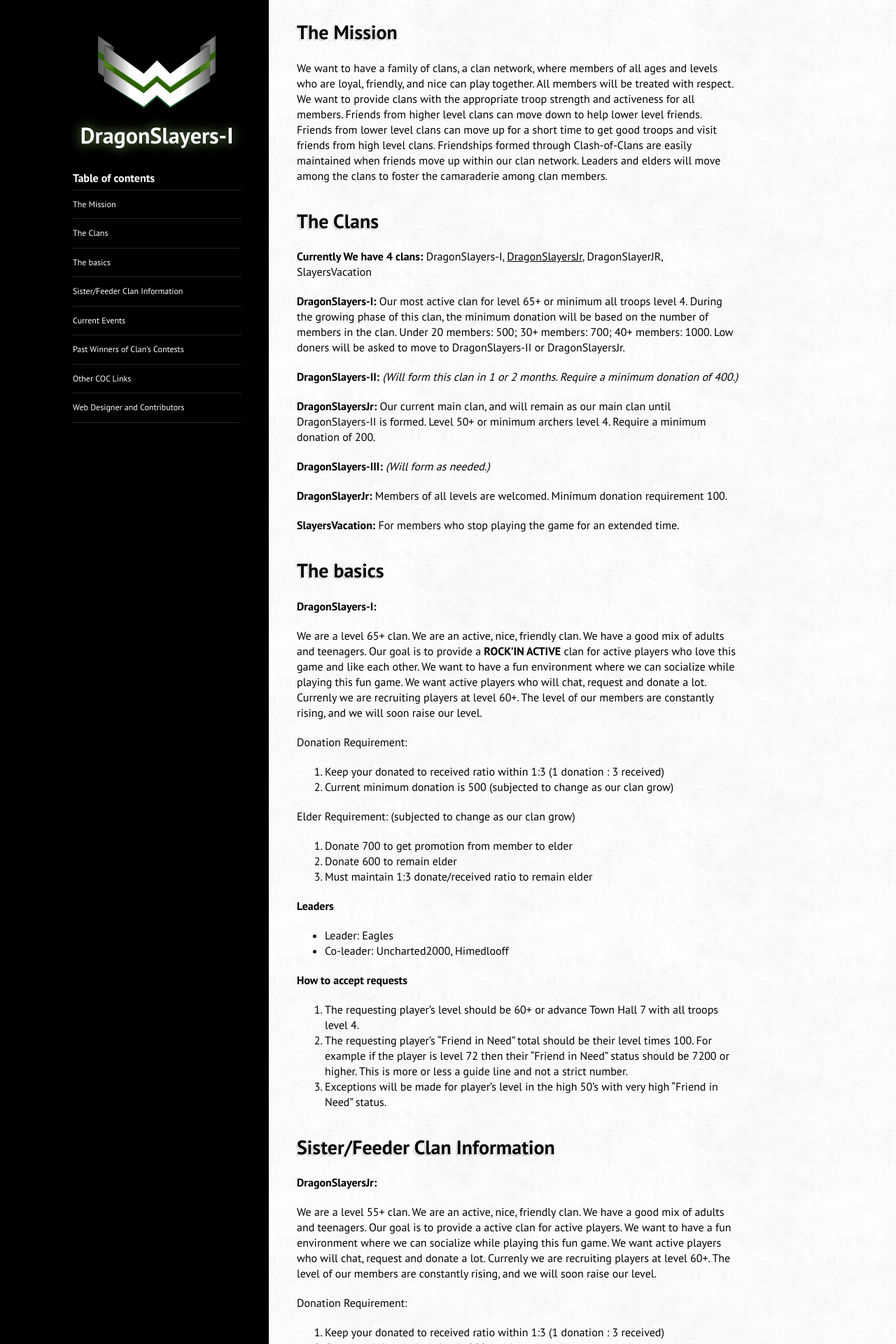
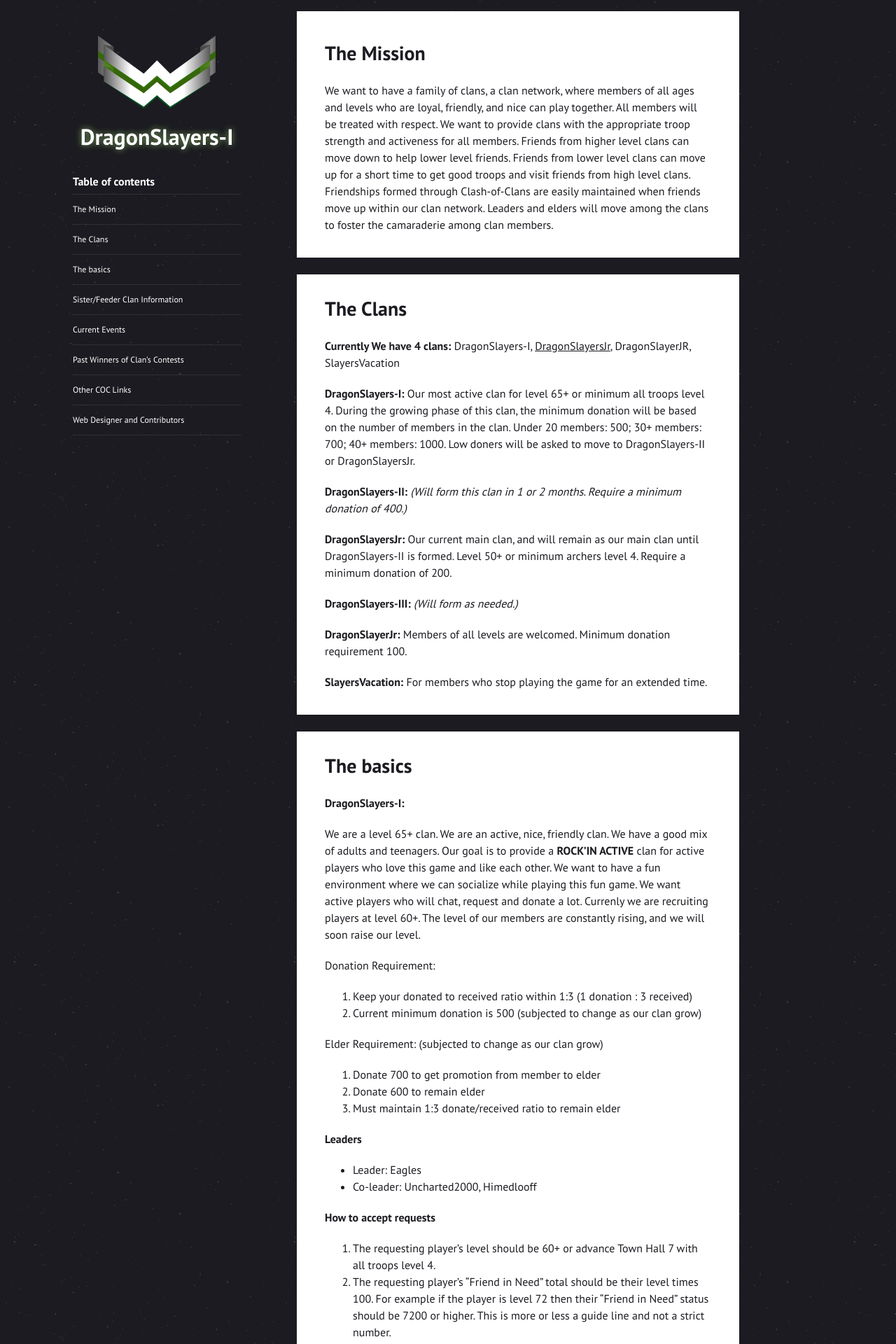
Before and after one commit to himedlooff/proto-clashers, a Jekyll site: the page built from index.md, in a window 1280 px wide. Shown: the top 1920 px of the page at 70% size. Built offline with Jekyll 4.4.1, drawn with Linux system fonts in a browser that asks for light colours.

Commit message:
More design experiments with layout.

```diff
--- a/assets/css/main.css
+++ b/assets/css/main.css
@@ -7,14 +7,17 @@
     padding: 0;
     margin: 0;
     font-size: 100%;
-    line-height: 1.375; /* 22 / 16 */
+    line-height: 1.5; /* 24 / 16 */
     font-family: 'PT Sans', Arial, sans-serif;
-    background: #000;
+    background: #1C1B21;
+    background-image: url('../img/stardust_@2X.png');
+    background-size: 400px;
     /*background-image: url('../img/stripe-large.svg');
     background-repeat: no-repeat;
     background-position: -50px 2.5em;
     background-attachment: fixed;
     background-size: 350px;*/
+    color: #1C1B21;
 }
 
 h1 {
@@ -27,12 +30,10 @@
 }
 
 a {
-    color: #000;
+    color: #1C1B21;
 }
 
 [role="banner"] h1 {
-    /*width: 300px;
-    height: 270px;*/
     padding-top: 120px;
     background-image: url('../img/stripe-double-metallic.svg');
     background-repeat: no-repeat;
@@ -40,13 +41,7 @@
     background-position: center top;
     font-size: 32px;
     text-align: center;
-    text-shadow: 0 0 2px #000, 0 0 16px #7CAB5C;
-}
-
-[role="banner"] h1 span {
-    /*display: block;
-    background: #000;
-    border: 2px solid #000;*/
+    text-shadow: 0 0 2px #1C1B21, 0 0 8px #7CAB5C;
 }
 
 [role="banner"] h1 img {
@@ -72,9 +67,8 @@
 }
 
 .l-main {
-    background: #fff;
-    background-image: url('../img/mooning_@2X.png');
-    background-size: 400px;
+    /*background-image: url('../img/subtle_white_feathers_@2X.png');
+    background-size: 300px;*/
 }
 
 .token {
@@ -91,7 +85,7 @@
 }
 
 .token__dark {
-    background: #000;
+    background: #1C1B21;
 }
 
 .token__light {
@@ -164,7 +158,7 @@
 }
 
 .post-content {
-    padding: 1em 0 2em;
+    padding: 1em 2.5em 2em;
      -ms-word-break: break-all;
          word-break: break-all;
 
@@ -174,15 +168,22 @@
     -webkit-hyphens: auto;
        -moz-hyphens: auto;
             hyphens: auto;
+    background: #fff;
 }
 
 .post-content h1 {
-    margin: 1.25em 0 0.714285714em; /* 35 / 28, 20 / 28 */
-    text-shadow: -1px 1px 0 #fff, -2px 2px 0 rgba(0,0,0,0.2);
+    /*display: inline-block;*/
+    margin: 1.25em -1em 0.714285714em 0; /* 35 / 28, 20 / 28 */
+    padding-top: 1em;
+    padding-left: 1.428571429em;
+    margin: 1.25em -1.428571429em 0.142857143em; /* 35 / 28, 4 / 28, 40 / 28 */
+    border-top: 24px solid #1C1B21;
+    /*text-shadow: -1px 1px 0 #fff, -2px 2px 0 rgba(0,0,0,0.15);*/
 }
 
 .post-content h1:first-child {
     margin-top: -5px;
+    border-top: none;
 }
 
 .post-nav {
@@ -279,8 +280,8 @@
 }
 
 .theme-dark {
-    /*background: #000;*/
-    background: rgba(0,0,0,.8);
+    /*background: #1C1B21;*/
+    /*background: rgba(0,0,0,.8);*/
     color: #fff;
 }
 
@@ -312,6 +313,7 @@
         width: 70%;
         /*padding-left: 30%;*/
         float: right;
+        /*box-shadow: -5px 0 7px 2px #000;*/
     }
 
     .l-side {
```
Also changed, not shown: assets/img/stardust_@2X.png (added), assets/img/stardust_inverted@2X.png (added), assets/img/subtle_white_feathers_@2X.png (added).
